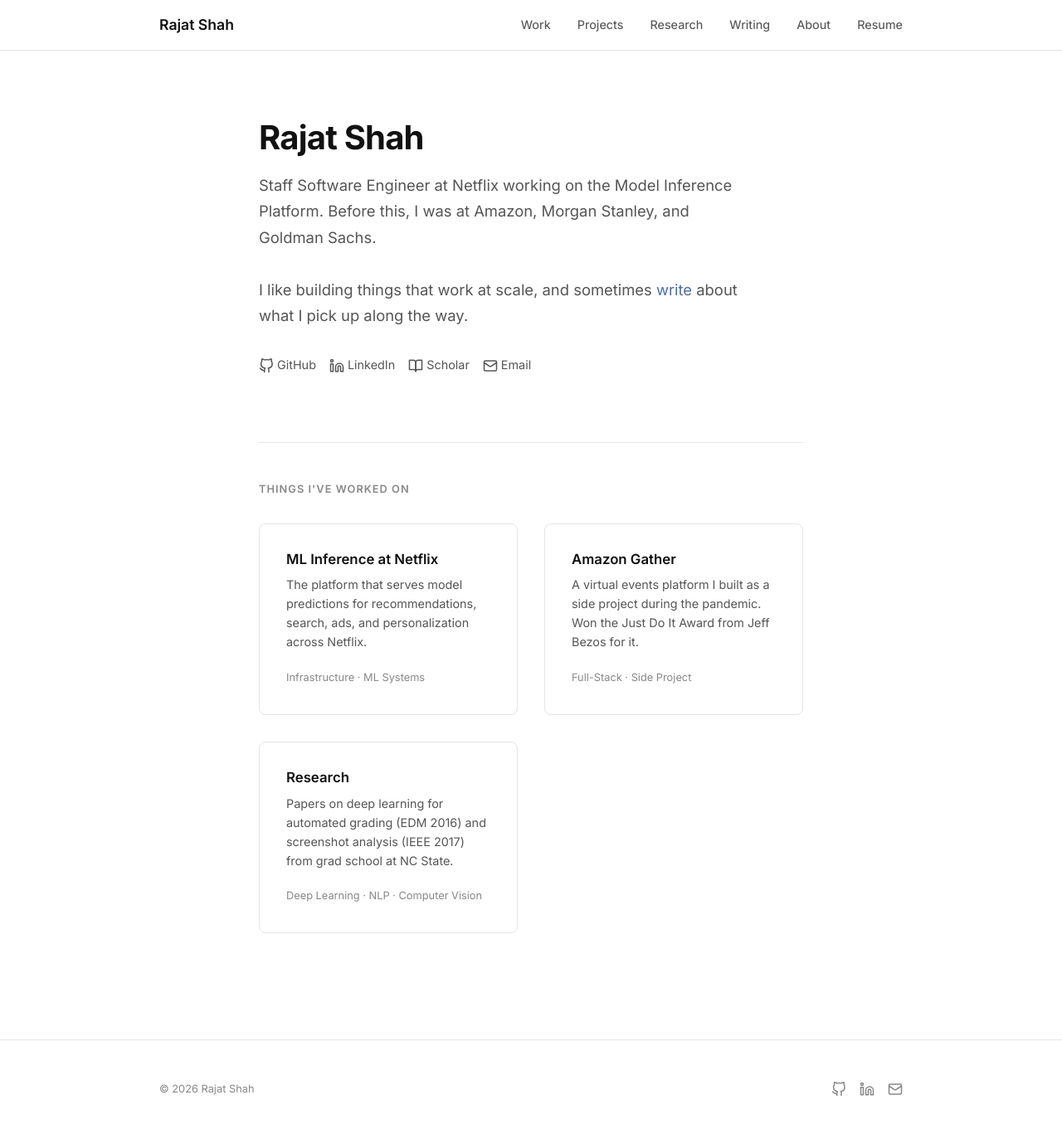
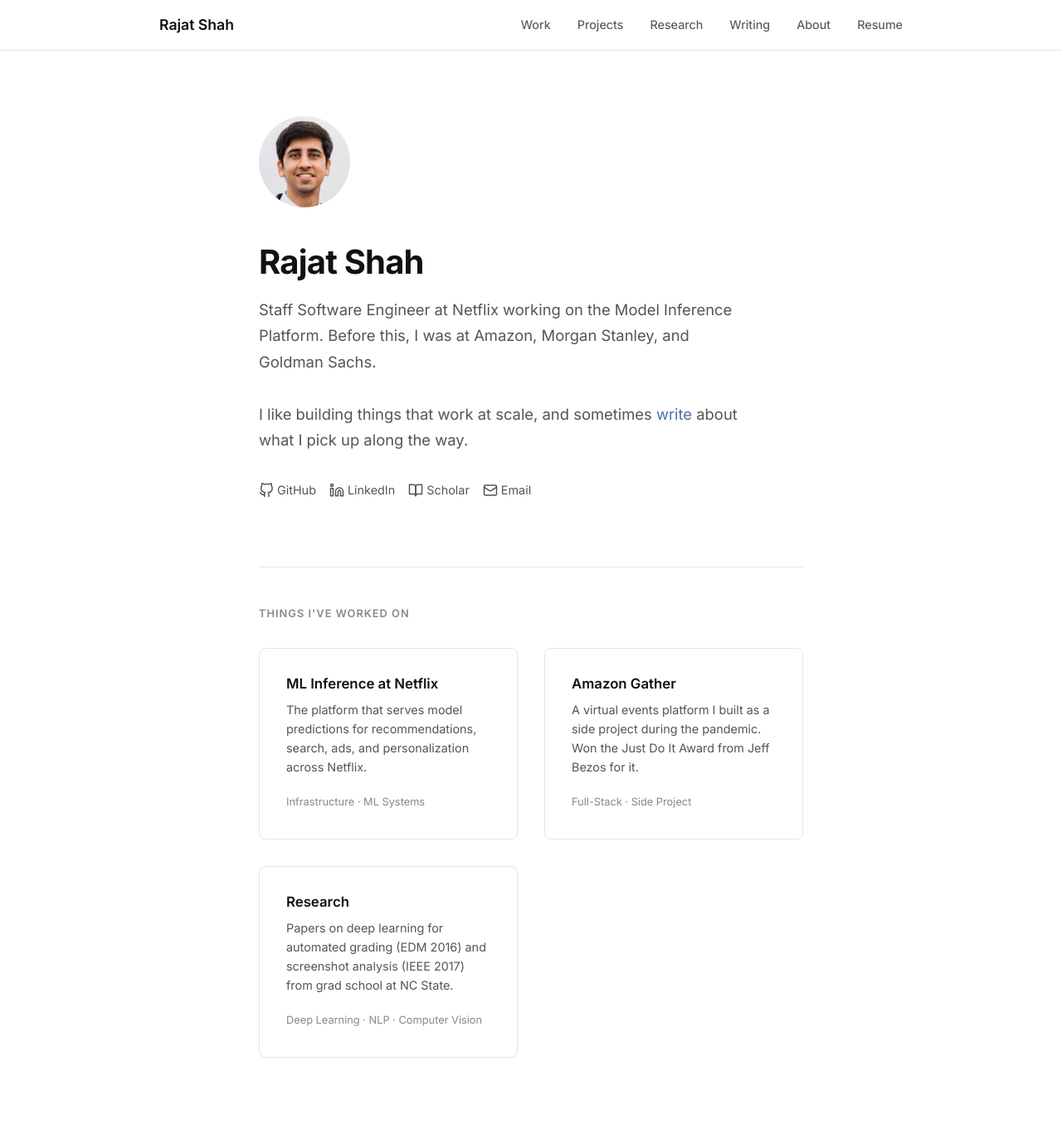
Before and after one commit to shahrajat/shahrajat.github.io, a Jekyll site: the page built from index.html, in a window 1280 px wide and 1400 px high. Shown: the top 1361 px of the window at 83% size. Built offline with Jekyll 4.4.1, drawn with Linux system fonts in a browser that asks for light colours.

Commit message:
Add profile photo to homepage hero

```diff
--- a/css/main.css
+++ b/css/main.css
@@ -232,6 +232,14 @@
 .hero {
   padding: var(--spacing-2xl) 0;
   border-bottom: 1px solid var(--color-border);
+}
+
+.hero-avatar {
+  width: 110px;
+  height: 110px;
+  border-radius: 50%;
+  object-fit: cover;
+  margin-bottom: var(--spacing-lg);
 }
 
 .hero h1 {
--- a/index.html
+++ b/index.html
@@ -5,6 +5,7 @@
 
 <div class="container">
   <div class="hero">
+    <img class="hero-avatar" src="/img/profile.jpeg" alt="Rajat Shah" />
     <h1>Rajat Shah</h1>
     <p class="lead">
       Staff Software Engineer at Netflix working on the Model Inference Platform.
```
Also changed, not shown: img/profile.jpeg (added).
